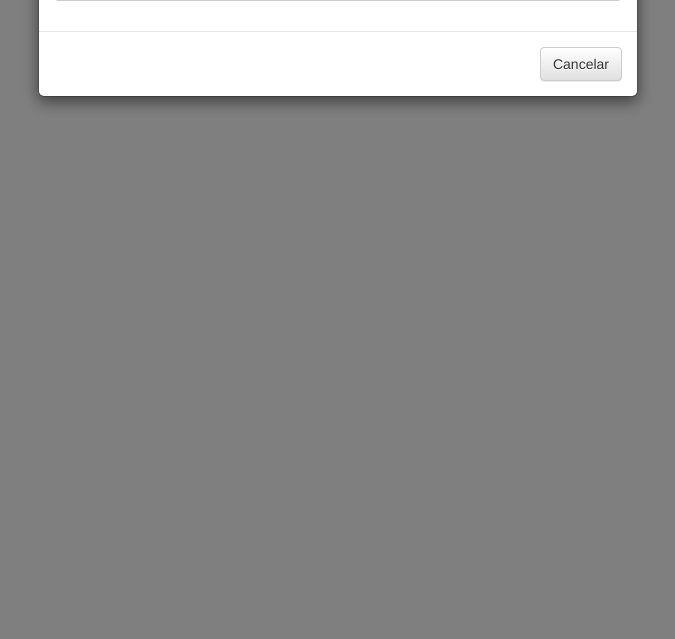
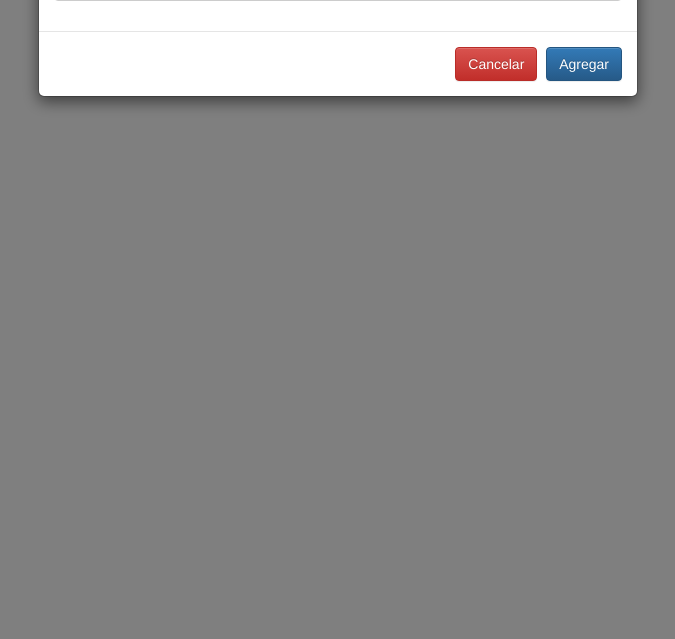
Before and after one commit to chahdez/SolucionAdministracion, a CodeIgniter app: page /database/index.php/home/index in a window 1280 px wide, after a click on "Nuevo Comparativo". Shown: the part 161-800 px from the top of the page, without its empty margins (302-977 px from the left). Run offline with CodeIgniter, Linux system fonts and the light colour scheme; some libraries are stand-ins or nearby versions.

Commit message:
Ariel - Vista terminada funcionando comparativos con boton d eagregar comparativo

```diff
--- a/application/views/Home/index.php
+++ b/application/views/Home/index.php
@@ -1,14 +1,14 @@
 <link href="//maxcdn.bootstrapcdn.com/font-awesome/4.2.0/css/font-awesome.min.css" rel="stylesheet">
 
-<script src="libs/js/jquery.js" type="text/javascript"></script>
-<link href="libs/css/bootstrap.min.css" rel="stylesheet" type="text/css"/>
-<link href="libs/css/bootstrap-theme.min.css" rel="stylesheet" type="text/css"/>
+<script src="../libs/js/jquery.js" type="text/javascript"></script>
+<link href="../libs/css/bootstrap.min.css" rel="stylesheet" type="text/css"/>
+<link href="../libs/css/bootstrap-theme.min.css" rel="stylesheet" type="text/css"/>
 <!-- Latest compiled and minified JavaScript -->
-<script src="libs/js/bootstrap.min.js" type="text/javascript"></script>
-<link href="libs/css/dataTables.min.css" rel="stylesheet" type="text/css"/>
-<script src="libs/js/dataTables.min.js" type="text/javascript"></script>
+<script src="../libs/js/bootstrap.min.js" type="text/javascript"></script>
+<link href="../libs/css/dataTables.min.css" rel="stylesheet" type="text/css"/>
+<script src="../libs/js/dataTables.min.js" type="text/javascript"></script>
 
-<script src="scripts/home.js"></script>
+<script src="../scripts/home.js"></script>
 <div class="container">
  <div class="col-xs-12 " >
         <div class="col-lg-3">
@@ -62,12 +62,13 @@
           <form>
   <div class="form-group">
     <label for="email">Descripcion:</label>
-    <input type="text" class="form-control" id="descripcionModal">
+    <input type="text" id="TituloComparativo" class="form-control" id="descripcionModal">
   </div>
           </form>
       </div>
       <div class="modal-footer">
-        <button type="button" class="btn btn-default" data-dismiss="modal">Cancelar</button>
+          <button id="CancelarTitulo" type="button" class="btn btn-danger" data-dismiss="modal">Cancelar</button>
+           <button id="AgregarComparativo" type="button" class="btn btn-primary" >Agregar</button>
       </div>
     </div>
 
```
